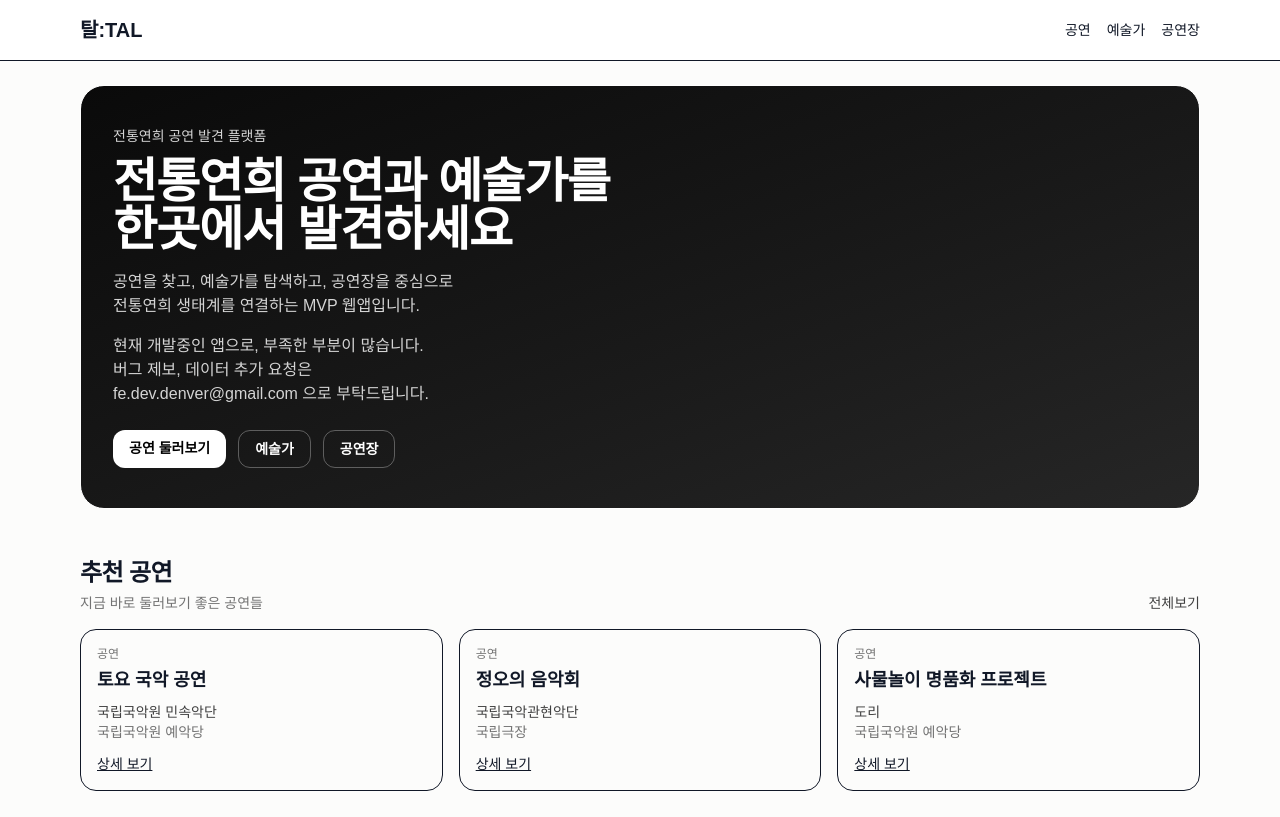
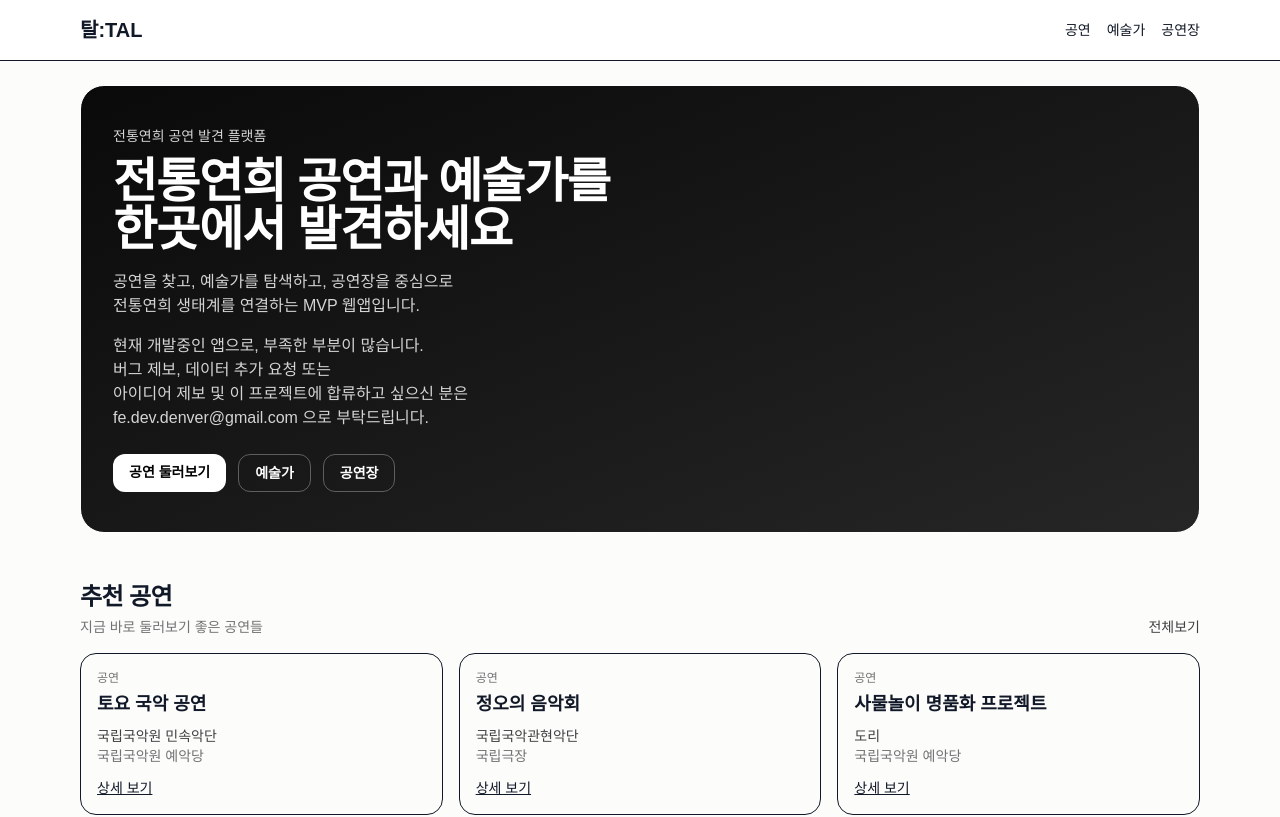
Before and after one commit to hajun-myoung/tal, a Next.js app: page / in a window 1280 px wide. Shown: the top 817 px of the page. Built offline with nearby package versions, Linux system fonts and the light colour scheme.

Commit message:
[Update]Home.Noticing

```diff
--- a/app/page.tsx
+++ b/app/page.tsx
@@ -31,7 +31,9 @@ export default function HomePage() {
           <p className="mt-4 max-w-2xl text-sm leading-6 text-neutral-300 sm:text-base">
             현재 개발중인 앱으로, 부족한 부분이 많습니다.
             <br />
-            버그 제보, 데이터 추가 요청은
+            버그 제보, 데이터 추가 요청 또는
+            <br />
+            아이디어 제보 및 이 프로젝트에 합류하고 싶으신 분은
             <br />
             fe.dev.denver@gmail.com 으로 부탁드립니다.
           </p>
```
